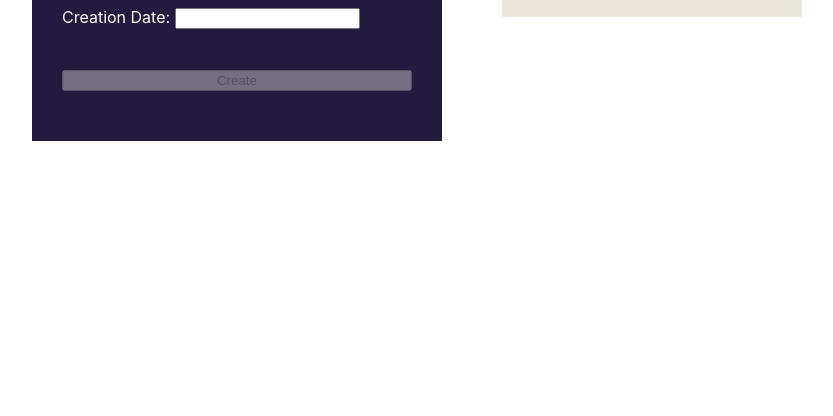
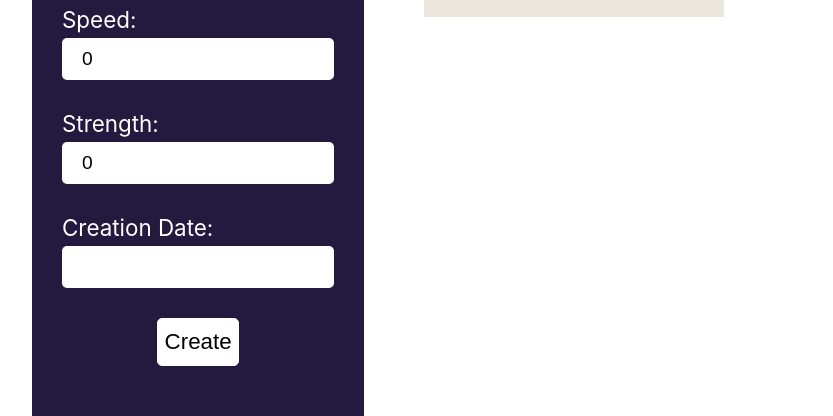
Before and after one commit to darqsa/202207-w6chwe-carlos-santos-david-arques, a React (Create React App) app: page / in a window 1280 px wide. Shown: the part 409-825 px from the top of the page, without its empty margins (8-841 px from the left). Before the commit the page ends 800 px from the top, so only its background shows below. Built offline with nearby package versions, Linux system fonts and the light colour scheme; no server answers.

Commit message:
Added form style

```diff
--- a/src/components/Form/Form.tsx
+++ b/src/components/Form/Form.tsx
@@ -128,7 +128,11 @@ const NewRobot = (): JSX.Element => {
               onChange={onChangeField}
             />
           </div>
-          <button type="submit" disabled={hasEmptyFields}>
+          <button
+            className="form-container__button"
+            type="submit"
+            disabled={hasEmptyFields}
+          >
             Create
           </button>
         </form>
--- a/src/components/Form/FormStyled.ts
+++ b/src/components/Form/FormStyled.ts
@@ -3,12 +3,12 @@ import styled from "styled-components";
 const FormContainerStyled = styled.div`
   display: flex;
   flex-direction: column;
-  flex: 1;
+  flex: 0.7;
   margin-top: 30px;
   padding: 15px 30px;
   background-color: #241a3f;
   color: white;
-  height: 500px;
+  height: 100%;
   width: 100%;
   padding-bottom: 50px;
   .form-container {
@@ -20,6 +20,36 @@ const FormContainerStyled = styled.div`
       flex-direction: column;
       justify-content: space-between;
       height: 100%;
+      gap: 30px;
+    }
+    &__item-label {
+      font-size: 1.4em;
+    }
+    &__item {
+      background-color: white;
+      border: none;
+      margin-top: 5px;
+      padding: 10px 20px;
+      font-size: 1.2em;
+      width: 100%;
+      border-radius: 5px;
+    }
+    &__button {
+      border: 1px solid white;
+      width: 30%;
+      align-self: center;
+      background-color: white;
+      font-size: 1.4em;
+      border-radius: 5px;
+      padding: 10px 0;
+      cursor: pointer;
+      color: black;
+      transition: 0.2s;
+
+      &:hover {
+        background-color: #241a3f;
+        color: white;
+      }
     }
   }
 `;
```
